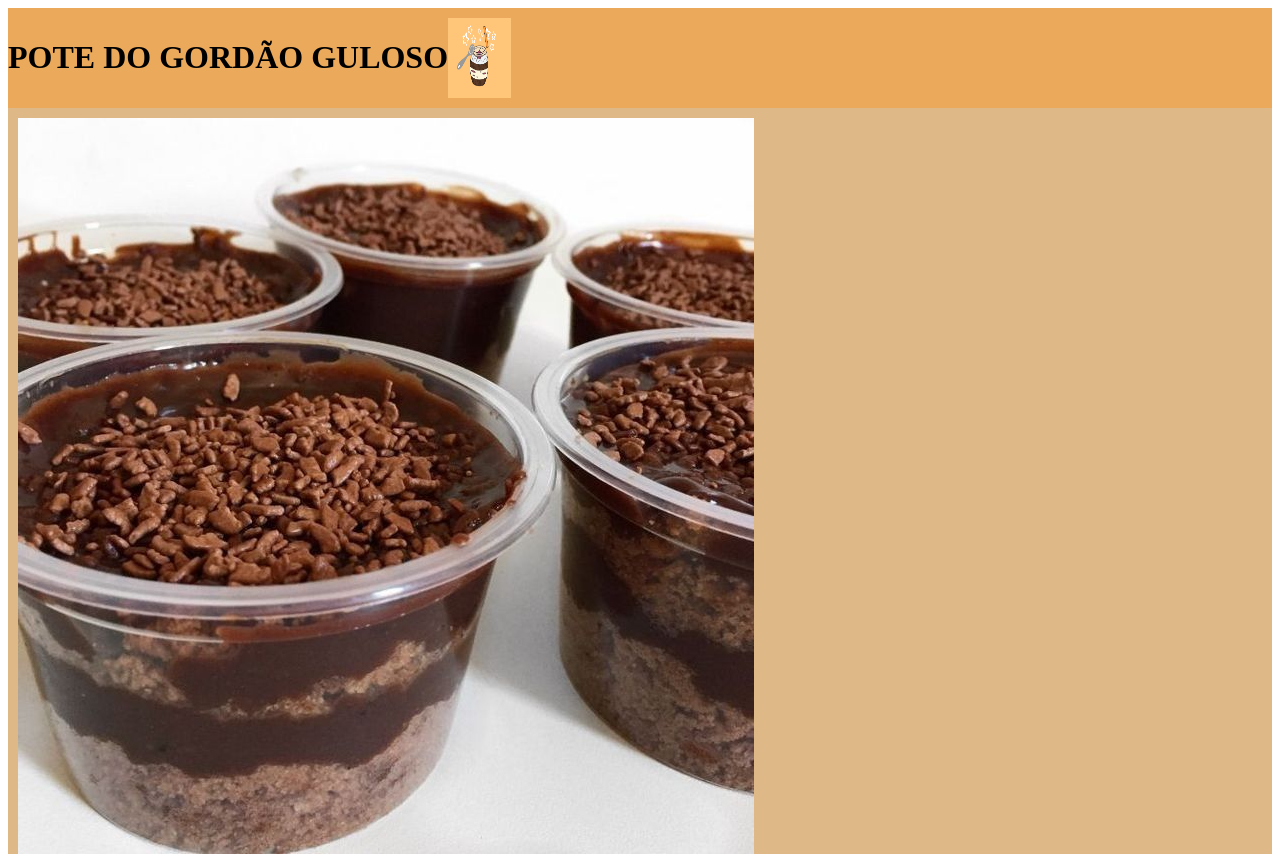
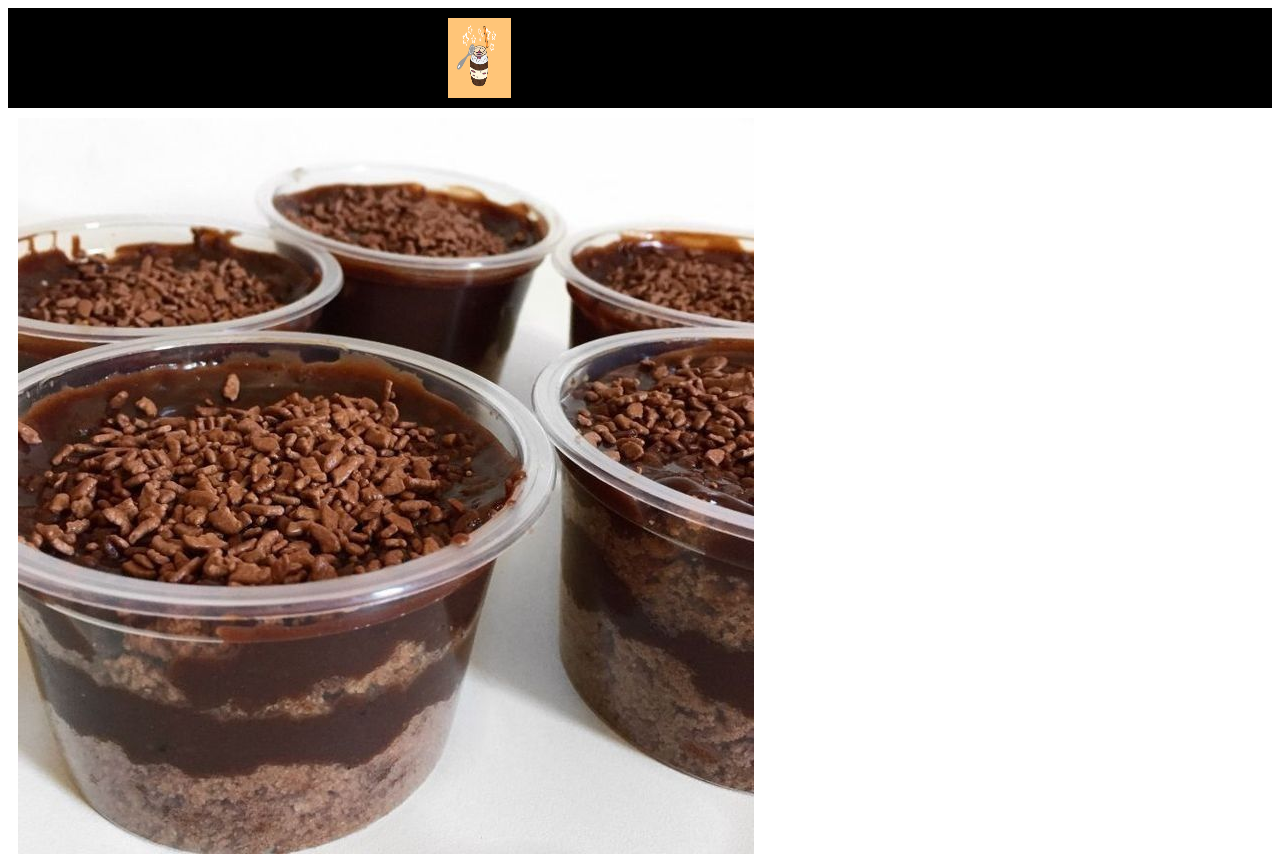
Before and after one commit to LuckasOrochi/Porsche-911-GT2, a plain HTML site: page index.html in a window 1280 px wide. Shown: the top 854 px of the page. Drawn offline with Linux system fonts and the light colour scheme.

Commit message:
save test

```diff
--- a/style.css
+++ b/style.css
@@ -1,5 +1,5 @@
 .cabecalho {
-    background-color: #EBA95B;
+    background-color: #000000;
     color: black;
     display: flex;
     padding: 10px 0;
@@ -10,7 +10,7 @@
 }
 
 .section1 {
-    background-color: burlywood;
+    background-color: rgb(255, 255, 255);
     padding: 10px;
 }
 
```
